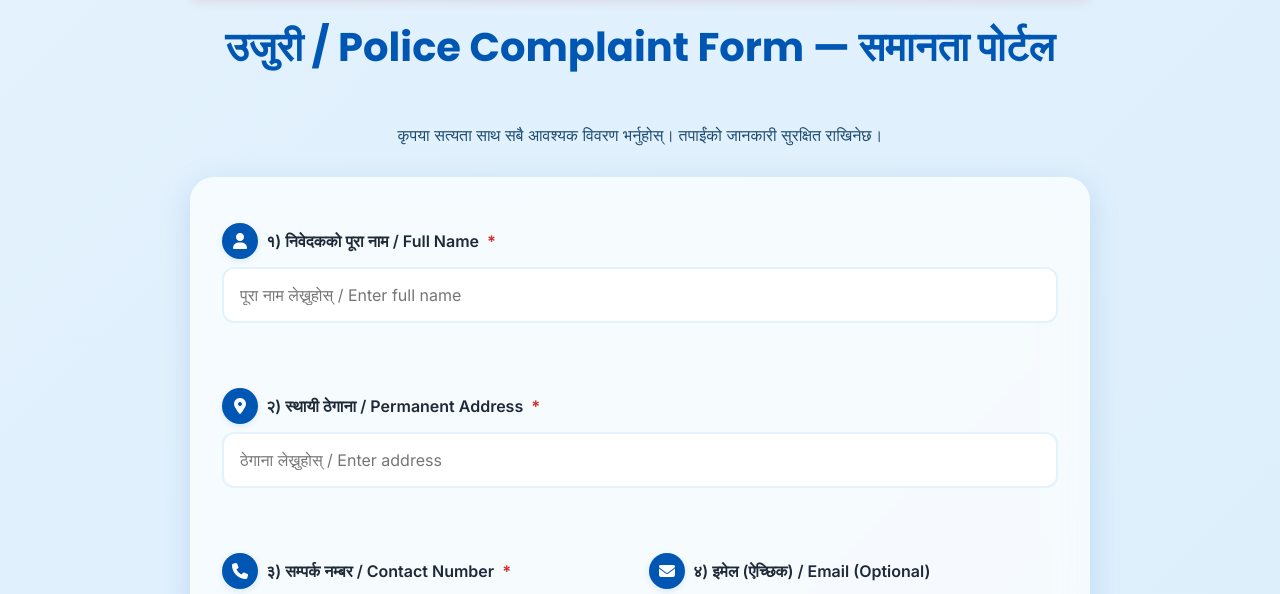
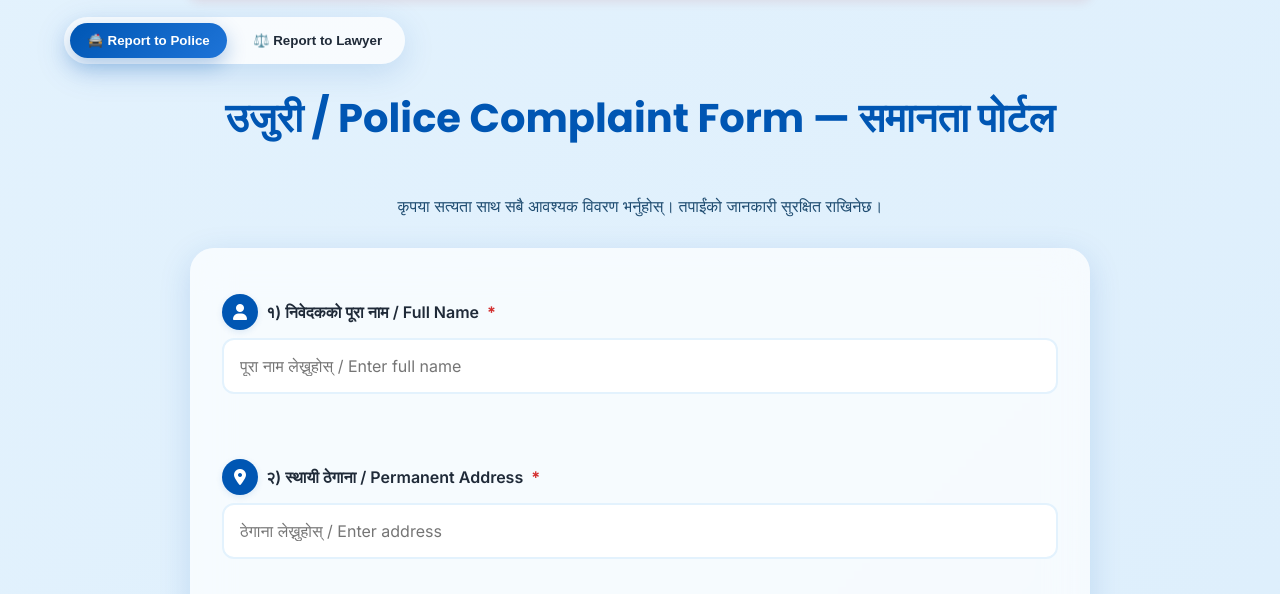
Before and after one commit to AayuAmor/Samanta_Portal, a website: page Frontend/index.html in a window 1280 px wide. Both pictures are taken after a click on the link "Report". Shown: the part 167-761 px from the top of the page. Drawn offline with nearby package versions, Linux system fonts and the light colour scheme.

Commit message:
feat: implement report destination toggle for police and lawyer submissions with dynamic form updates

```diff
--- a/Frontend/index.html
+++ b/Frontend/index.html
@@ -201,12 +201,23 @@
           </div>
         </div>
 
-        <h1 class="section-title" style="text-align:center;">उजुरी / Police Complaint Form — समानता पोर्टल</h1>
-        <p style="text-align:center; margin-bottom:2rem; color:#0b3b62; opacity:0.9;">कृपया सत्यता साथ सबै आवश्यक विवरण
-          भर्नुहोस्। तपाईंको जानकारी सुरक्षित राखिनेछ।</p>
+        <div class="report-toggle" role="tablist" aria-label="Report destination selector">
+          <button type="button" class="report-toggle-btn active" data-target="police" role="tab"
+            aria-selected="true">🚔 Report to Police</button>
+          <button type="button" class="report-toggle-btn" data-target="lawyer" role="tab"
+            aria-selected="false">⚖️ Report to Lawyer</button>
+        </div>
+
+        <h1 class="section-title" id="reportFormTitle" data-police="उजुरी / Police Complaint Form — समानता पोर्टल"
+          data-lawyer="कानूनी सहयोग फारम / Lawyer Support Form — समानता पोर्टल" style="text-align:center;">
+          उजुरी / Police Complaint Form — समानता पोर्टल
+        </h1>
+        <p id="reportFormSubtitle" style="text-align:center; margin-bottom:2rem; color:#0b3b62; opacity:0.9;">
+          कृपया सत्यता साथ सबै आवश्यक विवरण भर्नुहोस्। तपाईंको जानकारी सुरक्षित राखिनेछ।
+        </p>
 
         <div class="form-container glass-card">
-          <form id="complaintForm" novalidate>
+          <form id="complaintForm" novalidate data-target="police">
             <div style="display:grid; grid-template-columns:1fr 1fr; gap:18px; margin-top:14px;">
 
               <!-- Full name -->
@@ -409,12 +420,15 @@
               <div class="success-icon">
                 <i class="fas fa-check"></i>
               </div>
-              <h2>उजुरी सफलतापूर्वक दर्ता भयो / Report Submitted Successfully</h2>
-              <p>
+              <h2 id="successTitle">उजुरी सफलतापूर्वक दर्ता भयो / Report Submitted Successfully</h2>
+              <p id="successSub">
                 Your complaint has been registered. We will review your case and connect you with appropriate support
                 within 24 hours.
               </p>
-              <p id="caseId" style="font-size: 0.95rem; color: var(--primary); font-weight: 600; margin: 1rem 0;">
+              <p id="successTarget" style="font-size: 0.95rem; color: var(--text-light); margin: 0.5rem 0 0.25rem;">
+                Filed to: <span id="successTargetValue">Police</span>
+              </p>
+              <p id="caseId" style="font-size: 0.95rem; color: var(--primary); font-weight: 600; margin: 0.5rem 0 1rem;">
                 Case ID: <span id="caseIdValue">#SC2025-00001</span>
               </p>
               <div style="display: flex; gap: 1rem; justify-content: center; margin-top: 2rem; flex-wrap: wrap;">
--- a/Frontend/script.js
+++ b/Frontend/script.js
@@ -1,14 +1,14 @@
 // Handle authentication callback on page load
-document.addEventListener('DOMContentLoaded', function() {
+document.addEventListener("DOMContentLoaded", function () {
   const params = new URLSearchParams(window.location.search);
-  const authStatus = params.get('auth');
+  const authStatus = params.get("auth");
 
-  if (authStatus === 'success') {
-    alert('Login successful! Redirecting to dashboard...');
+  if (authStatus === "success") {
+    alert("Login successful! Redirecting to dashboard...");
     // Redirect to your main page
-    window.location.href = 'index.html';
-  } else if (authStatus === 'error') {
-    alert('Login failed. Please try again.');
+    window.location.href = "index.html";
+  } else if (authStatus === "error") {
+    alert("Login failed. Please try again.");
     // Clear the URL
     window.history.replaceState({}, document.title, window.location.pathname);
   }
@@ -35,13 +35,13 @@ function showPage(pageId) {
 }
 
 // Generate unique Case ID
-function generateCaseId() {
+function generateCaseId(prefix = "SC") {
   const date = new Date();
   const year = date.getFullYear();
   const month = String(date.getMonth() + 1).padStart(2, "0");
   const day = String(date.getDate()).padStart(2, "0");
   const random = String(Math.floor(Math.random() * 9999)).padStart(4, "0");
-  return `#SC${year}${month}${day}-${random}`;
+  return `#${prefix}${year}${month}${day}-${random}`;
 }
 
 // Small helper to load the Samanta logo as a data URL for jsPDF
@@ -63,13 +63,16 @@ function loadLogoDataUrl(src) {
 }
 
 // Download PDF using jsPDF & autoTable (with logo)
-async function downloadPDF() {
+async function downloadPDF(targetOverride) {
   const { jsPDF } = window.jspdf;
   const doc = new jsPDF("portrait", "mm", "a4");
 
+  const form = document.getElementById("complaintForm");
+  const activeTarget = targetOverride || form?.dataset.target || "police";
+  const prefix = activeTarget === "lawyer" ? "SL" : "SC";
+
   const caseIdEl = document.getElementById("caseIdValue");
-  const caseId = caseIdEl ? caseIdEl.textContent : generateCaseId();
-  const form = document.getElementById("complaintForm");
+  const caseId = caseIdEl ? caseIdEl.textContent : generateCaseId(prefix);
   if (!form) return;
   const formData = new FormData(form);
 
@@ -94,7 +97,9 @@ async function downloadPDF() {
 
   doc.setFontSize(13);
   doc.setFont("Helvetica", "normal");
-  doc.text("POLICE COMPLAINT FORM", 105, 22, { align: "center" });
+  const formTitle =
+    activeTarget === "lawyer" ? "LAWYER SUPPORT FORM" : "POLICE COMPLAINT FORM";
+  doc.text(formTitle, 105, 22, { align: "center" });
 
   doc.setFontSize(10);
   doc.text(`Case ID: ${caseId}`, 15, 30);
@@ -397,6 +402,7 @@ const chatTopics = [
 ];
 
 let chatInitialized = false;
+let activeReportTarget = "police";
 
 function ensureChatInitialized() {
   if (chatInitialized) return;
@@ -892,9 +898,74 @@ window.addEventListener("load", function () {
   const successStep = document.getElementById("successStep");
   const dateUnknown = document.getElementById("dateUnknown");
   const incidentDate = document.getElementById("incidentDate");
+  const reportToggleButtons = document.querySelectorAll(".report-toggle-btn");
+  const reportFormTitle = document.getElementById("reportFormTitle");
+  const reportFormSubtitle = document.getElementById("reportFormSubtitle");
+  const successTitle = document.getElementById("successTitle");
+  const successSub = document.getElementById("successSub");
+  const successTargetValue = document.getElementById("successTargetValue");
 
   function showMessage(msg) {
     alert(msg);
+  }
+
+  const reportCopy = {
+    police: {
+      heading: reportFormTitle?.dataset.police,
+      subtitle:
+        "कृपया सत्यता साथ सबै आवश्यक विवरण भर्नुहोस्। तपाईंको जानकारी सुरक्षित राखिनेछ।",
+      successHeading:
+        "उजुरी सफलतापूर्वक दर्ता भयो / Report Submitted Successfully",
+      successSub:
+        "Your complaint has been registered. We will review your case and connect you with appropriate support within 24 hours.",
+      buttonLabel: "उजुरी पेश गर्नुहोस् / Submit Complaint",
+      targetLabel: "Police",
+    },
+    lawyer: {
+      heading: reportFormTitle?.dataset.lawyer,
+      subtitle:
+        "कानूनी सहयोगको लागि विवरणहरू भर्नुहोस्। हामी तपाईंलाई वकिलसँग जडान गर्छौं।",
+      successHeading: "कानूनी सहयोग अनुरोध पठाइयो / Lawyer Request Submitted",
+      successSub:
+        "Your request has been shared with our lawyer network. A legal advisor will reach out within 24 hours.",
+      buttonLabel: "वकिलसँग सम्पर्क / Submit Lawyer Request",
+      targetLabel: "Lawyer",
+    },
+  };
+
+  function setReportTarget(target) {
+    activeReportTarget = target === "lawyer" ? "lawyer" : "police";
+
+    // Toggle button states
+    reportToggleButtons.forEach((btn) => {
+      const isActive = btn.dataset.target === activeReportTarget;
+      btn.classList.toggle("active", isActive);
+      btn.setAttribute("aria-selected", isActive ? "true" : "false");
+    });
+
+    if (complaintForm) {
+      complaintForm.dataset.target = activeReportTarget;
+    }
+
+    const copy = reportCopy[activeReportTarget];
+    if (reportFormTitle && copy?.heading) {
+      reportFormTitle.textContent = copy.heading;
+    }
+    if (reportFormSubtitle) {
+      reportFormSubtitle.textContent = copy?.subtitle || "";
+    }
+    if (submitBtn && copy?.buttonLabel) {
+      submitBtn.textContent = copy.buttonLabel;
+    }
+    if (successTitle && copy?.successHeading) {
+      successTitle.textContent = copy.successHeading;
+    }
+    if (successSub && copy?.successSub) {
+      successSub.textContent = copy.successSub;
+    }
+    if (successTargetValue && copy?.targetLabel) {
+      successTargetValue.textContent = copy.targetLabel;
+    }
   }
 
   function validateRequiredFields() {
@@ -955,17 +1026,20 @@ window.addEventListener("load", function () {
 
       if (!validateRequiredFields()) {
         submitBtn.disabled = false;
-        submitBtn.textContent = "उजुरी पेश गर्नुहोस् / Submit Complaint";
+        submitBtn.textContent = reportCopy[activeReportTarget]?.buttonLabel;
         return;
       }
 
       setTimeout(() => {
-        showMessage(
-          "उजुरी सफलतापूर्वक दर्ता भयो।\nComplaint Submitted Successfully."
-        );
+        const successMsg =
+          activeReportTarget === "lawyer"
+            ? "कानूनी सहयोग अनुरोध दर्ता भयो।\nLawyer request submitted."
+            : "उजुरी सफलतापूर्वक दर्ता भयो।\nComplaint Submitted Successfully.";
+        showMessage(successMsg);
 
         // Generate and display case ID
-        const caseId = generateCaseId();
+        const prefix = activeReportTarget === "lawyer" ? "SL" : "SC";
+        const caseId = generateCaseId(prefix);
         const caseIdValue = document.getElementById("caseIdValue");
         if (caseIdValue) {
           caseIdValue.textContent = caseId;
@@ -978,7 +1052,7 @@ window.addEventListener("load", function () {
         }
 
         submitBtn.disabled = false;
-        submitBtn.textContent = "उजुरी पेश गर्नुहोस् / Submit Complaint";
+        submitBtn.textContent = reportCopy[activeReportTarget]?.buttonLabel;
       }, 800);
     });
   }
@@ -1005,6 +1079,12 @@ window.addEventListener("load", function () {
       }
     });
   }
+
+  // Set initial report target and listeners
+  setReportTarget(activeReportTarget);
+  reportToggleButtons.forEach((btn) => {
+    btn.addEventListener("click", () => setReportTarget(btn.dataset.target));
+  });
 });
 
 // Mobile menu toggle function
--- a/Frontend/style.css
+++ b/Frontend/style.css
@@ -410,6 +410,37 @@ nav {
 .form-container {
   max-width: 900px;
   margin: 2rem auto;
+}
+
+.report-toggle {
+  display: inline-flex;
+  gap: 0.5rem;
+  margin: 0 auto 1.5rem;
+  padding: 0.35rem;
+  border-radius: 999px;
+  background: rgba(255, 255, 255, 0.75);
+  box-shadow: var(--shadow);
+}
+
+.report-toggle-btn {
+  border: none;
+  background: transparent;
+  padding: 0.65rem 1.1rem;
+  border-radius: 999px;
+  font-weight: 700;
+  color: var(--text-dark);
+  cursor: pointer;
+  transition: all 0.25s ease;
+}
+
+.report-toggle-btn.active {
+  background: linear-gradient(135deg, var(--primary), var(--primary-light));
+  color: #fff;
+  box-shadow: 0 8px 20px rgba(0, 86, 179, 0.3);
+}
+
+.report-toggle-btn:not(.active):hover {
+  color: var(--primary);
 }
 
 /* Icon badge for form labels */
```
